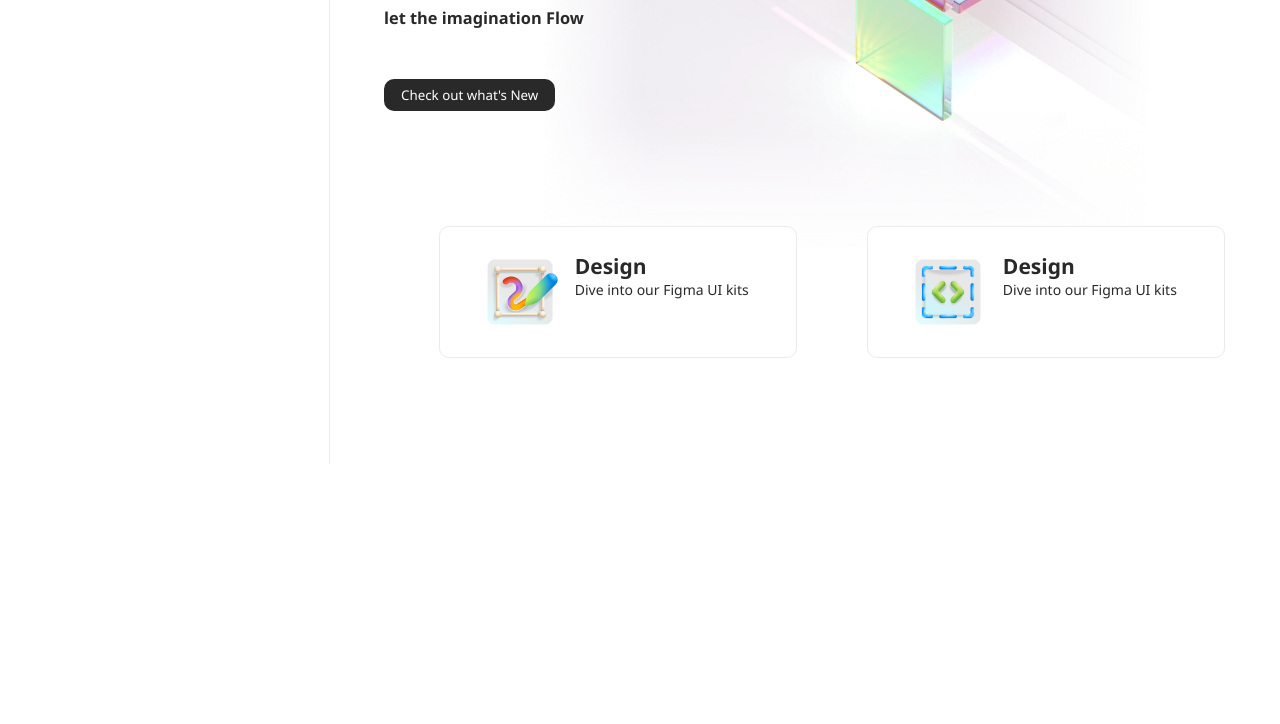
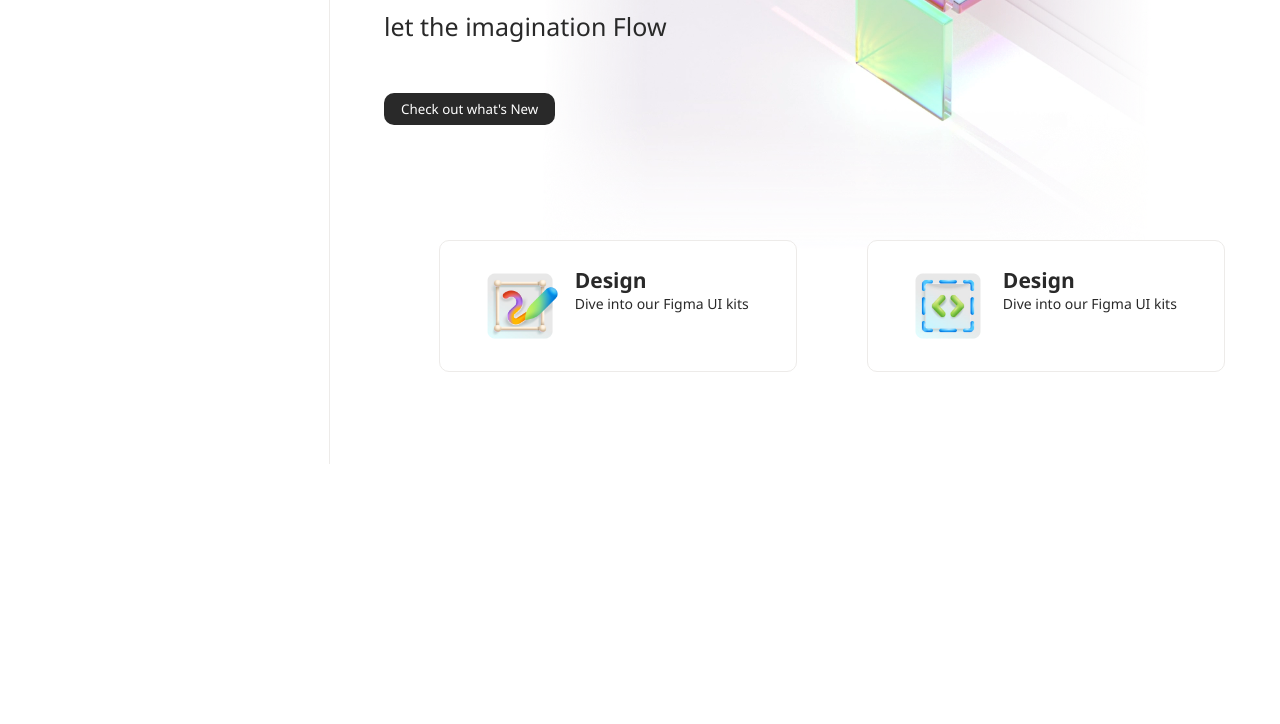
Before and after one commit to letsdevOnline/fluent2, a plain HTML site: page index.html in a window 1280 px wide. Shown: the part 336-1060 px from the top of the page. Drawn offline with Linux system fonts and the light colour scheme.

Commit message:
small css changes

```diff
--- a/style.css
+++ b/style.css
@@ -103,6 +103,13 @@ article h1{
     font-size: 100px;
     margin-bottom: 25px;
 }
+article h3{
+    font-size: 18px;
+    font-weight: 400;
+}
+article h3:nth-of-type(2){
+    font-size: 25px;
+}
 article button{
     margin: 50px 0;
     border-radius: 10px;
```
